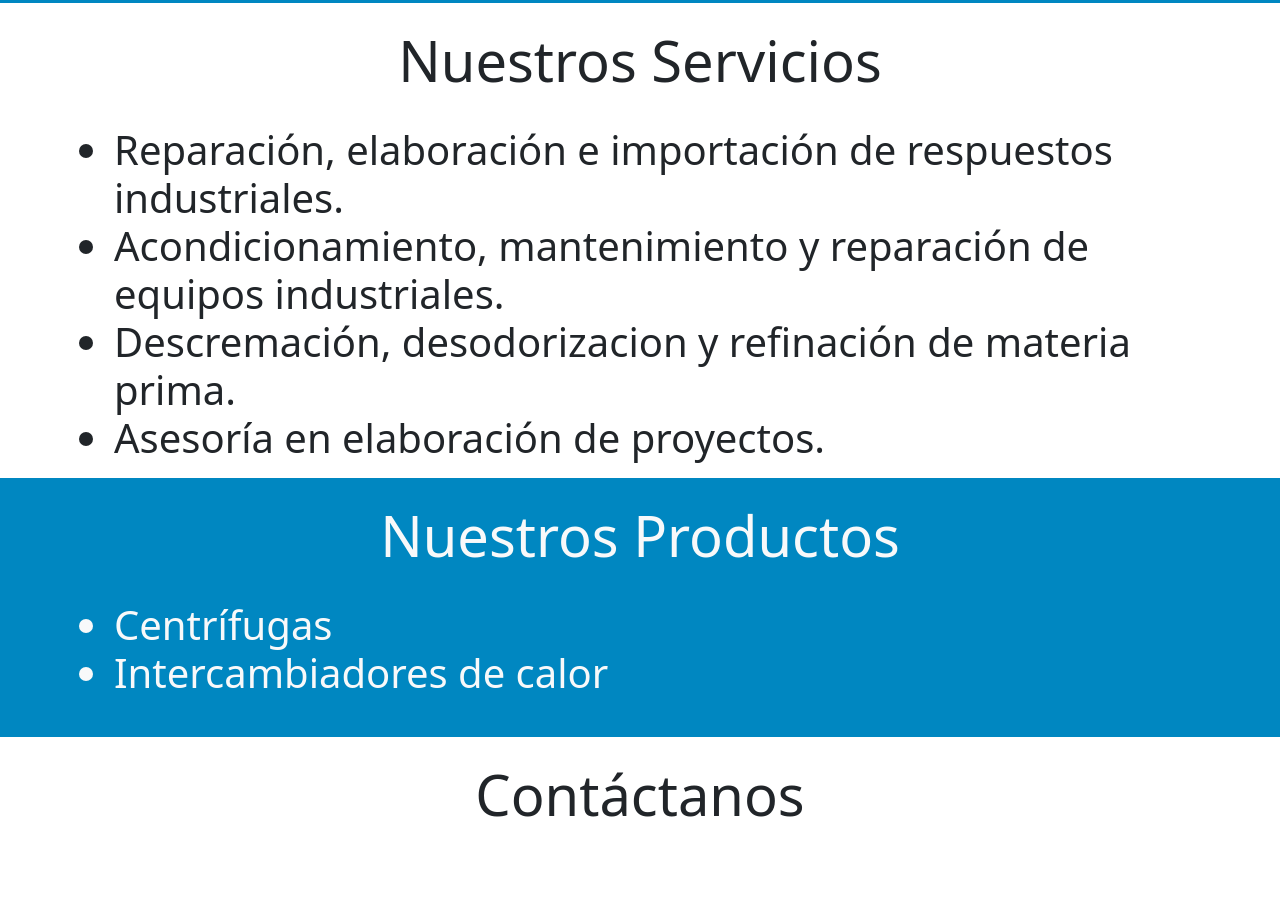
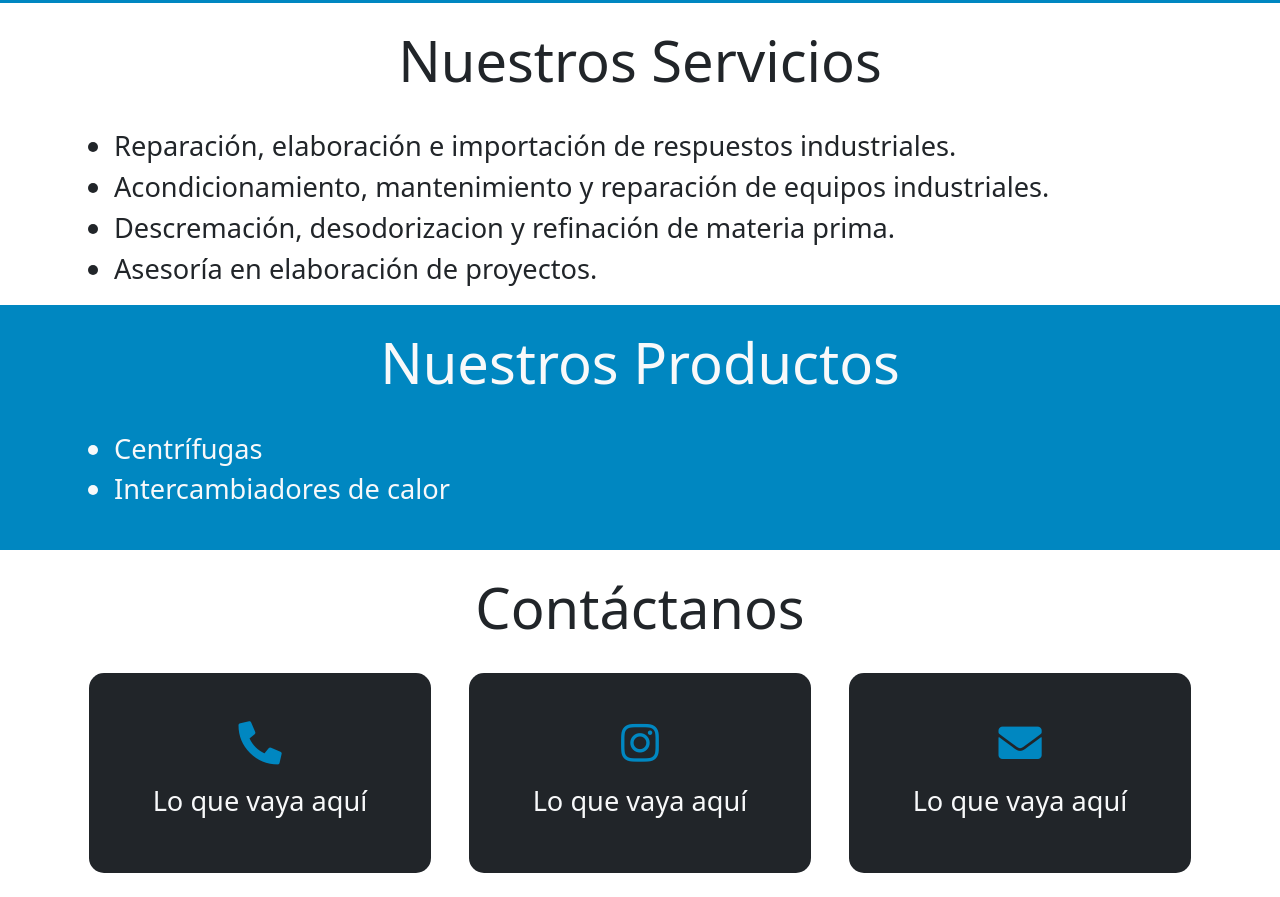
Before and after one commit to SoyEliezerRojas/Centritechs, a website built with webpack: page src/index.html in a window 1280 px wide. Shown: the part 1460-2357 px from the top of the page. Before the commit the page ends 2321 px from the top, so only its background shows below. Built offline with nearby package versions, Linux system fonts and the light colour scheme; files whose address does not match are found by name.

Commit message:
Avances en 'contacto'

```diff
--- a/package.json
+++ b/package.json
@@ -8,7 +8,7 @@
   },
   "author": "Eliezer Rojas",
   "license": "ISC",
-  "keywords":"html, css, javascript,landing page",
+  "keywords": "html, css, javascript,landing page",
   "dependencies": {
     "cli": "^1.0.1",
     "css-loader": "^5.2.0",
--- a/src/index.html
+++ b/src/index.html
@@ -9,7 +9,8 @@
   <!--Bootstrap-->
   <link href="https://cdn.jsdelivr.net/npm/bootstrap@5.0.0-beta3/dist/css/bootstrap.min.css" rel="stylesheet"
     integrity="sha384-eOJMYsd53ii+scO/bJGFsiCZc+5NDVN2yr8+0RDqr0Ql0h+rP48ckxlpbzKgwra6" crossorigin="anonymous">
-  <!--My Styles-->
+  <!--Font Awsome-->
+  <link rel="stylesheet" href="https://use.fontawesome.com/releases/v5.15.3/css/all.css" integrity="sha384-SZXxX4whJ79/gErwcOYf+zWLeJdY/qpuqC4cAa9rOGUstPomtqpuNWT9wdPEn2fk" crossorigin="anonymous">
 </head>
 
 <body>
@@ -36,7 +37,7 @@
               <a class="nav-link" href="#products">Productos</a>
             </li>
             <li class="nav-item">
-              <a class="nav-link" href="#">Contacto</a>
+              <a class="nav-link" href="#contact">Contacto</a>
             </li>
           </ul>
         </div>
@@ -61,7 +62,7 @@
         <h3 class="display-4 m-5">¿Quienes Somos?</h3>
         <div class="row">
           <div class="col-lg-6 text-start pt-lg-5">
-            <p class="">
+            <p class="text-normal">
               Somos una empresa encargada del mantenimiento, montaje, desmontaje y reparación de los equipos
               industriales.También nos encargamos de la importación y venta de repuestos para maquinarias industriales.
               <br>
@@ -84,11 +85,11 @@
         </div>
         <div class="row">
           <div class="col mt-4">
-            <ul>
-              <li class="display-6">Reparación, elaboración e importación de respuestos industriales.</li>
-              <li class="display-6">Acondicionamiento, mantenimiento y reparación de equipos industriales.</li>
-              <li class="display-6">Descremación, desodorizacion y refinación de materia prima.</li>
-              <li class="display-6">Asesoría en elaboración de proyectos.</li>
+            <ul class="text-normal">
+              <li>Reparación, elaboración e importación de respuestos industriales.</li>
+              <li>Acondicionamiento, mantenimiento y reparación de equipos industriales.</li>
+              <li>Descremación, desodorizacion y refinación de materia prima.</li>
+              <li>Asesoría en elaboración de proyectos.</li>
 
             </ul>
           </div>
@@ -103,9 +104,9 @@
         </div>
         <div class="row">
           <div class="col mt-4">
-            <ul>
-              <li class="display-6">Centrífugas</li>
-              <li class="display-6">Intercambiadores de calor</li>
+            <ul class="text-normal">
+              <li>Centrífugas</li>
+              <li>Intercambiadores de calor</li>
             </ul>
           </div>
         </div>
@@ -116,8 +117,19 @@
         <div class="row text-center">
           <h3 class="display-4">Contáctanos</h3>
         </div>
-        <div class="row">
-
+        <div class="row mt-4 d-flex flex-wrap justify-content-around">
+          <div class="bg-dark text-center contact-container">
+            <i class="fas fa-phone-alt"></i>
+            <a href="#" class="mt-3 d-block text-light text-decoration-none text-normal">Lo que vaya aquí</a>
+          </div>
+          <div class="bg-dark text-center contact-container">
+            <i class="fab fa-instagram"></i>
+            <a href="#" class="mt-3 d-block text-light text-decoration-none text-normal">Lo que vaya aquí</a>
+          </div>
+          <div class="bg-dark text-center contact-container">
+            <i class="fas fa-envelope"></i>
+            <a href="#" class="mt-3 d-block text-light text-decoration-none text-normal">Lo que vaya aquí</a>
+          </div>
         </div>
 
       </div>
--- a/src/styles.css
+++ b/src/styles.css
@@ -1,3 +1,8 @@
+
+.text-normal{
+    font-size: 170%;
+    font-weight: lighter;
+}
 #header nav{
     box-shadow: 0px 2px 9px 10px rgb(60 64 67 / 20%);
     border-bottom: 1px solid #dedede;
@@ -35,9 +40,15 @@ main #about-us,main #products{
 main #about-us img{
     width: 100%;
 }
-main #about-us p{
-    font-weight: lighter;
-    font-size: 170%;
+#contact .contact-container{
+    min-height: 200px;
+    width: 30%;
+    border-radius: 15px;
+}
+#contact .fas,.fab{
+    color: #0087c1;
+    font-size: 270%;
+    margin-top: 15%;
 }
 @media (max-width: 900px){
     #header nav img{
```
Also changed, not shown: dist/index.html, dist/main.js, 1 other file.
